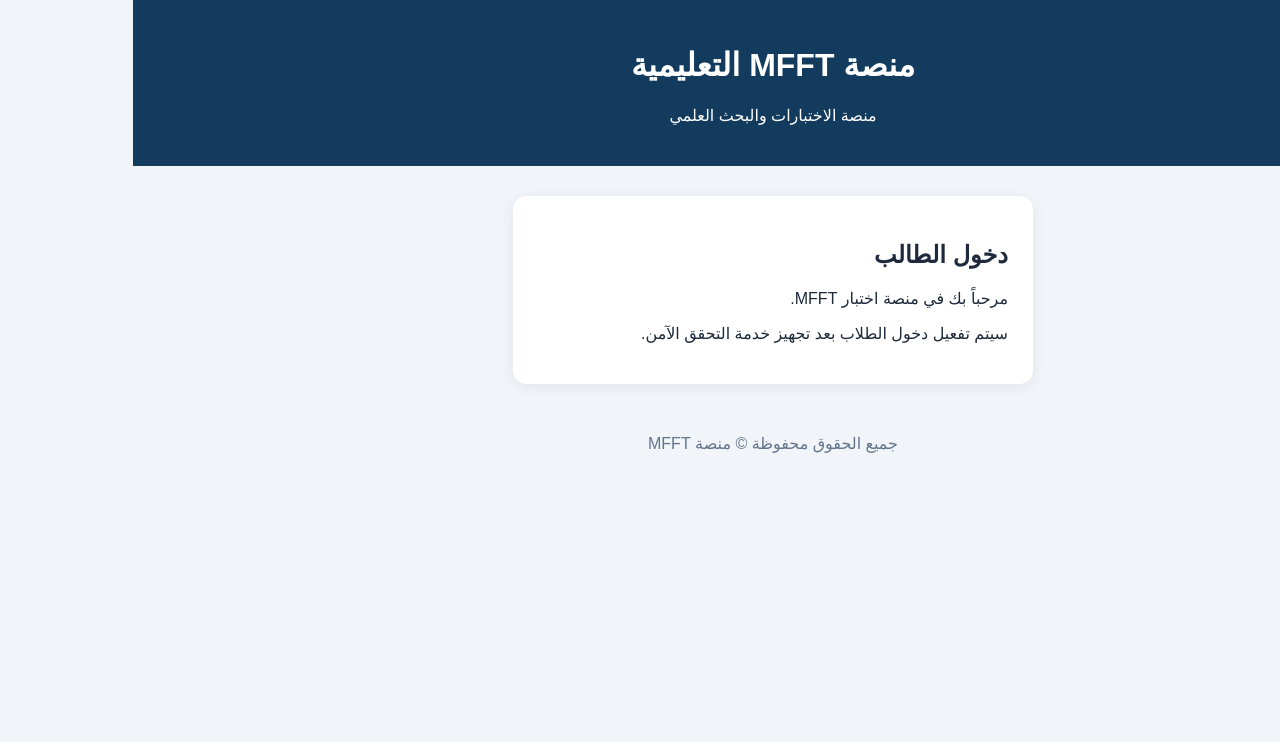
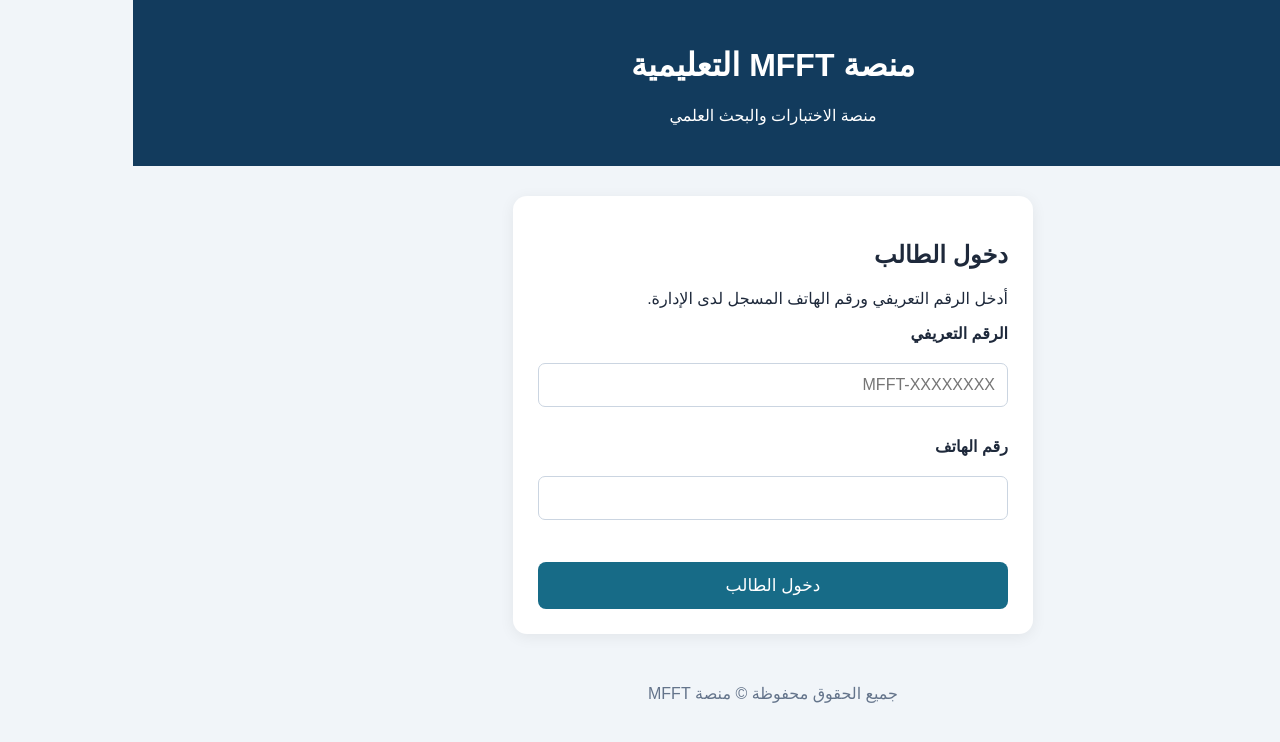
Before and after one commit to taha77779/mfft-learning-platform, a React (Vite) app: page / in a window 1280 px wide. Shown: the top 742 px of the page. Built offline with nearby package versions, Linux system fonts and the light colour scheme; no server answers.

Commit message:
Add student login functionality and session management

```diff
--- a/src/App.jsx
+++ b/src/App.jsx
@@ -18,10 +18,14 @@ export default function App() {
     email: ''
   })
   const [createdCode, setCreatedCode] = useState('')
+  const [studentCode, setStudentCode] = useState('')
+  const [studentPhone, setStudentPhone] = useState('')
+  const [studentSession, setStudentSession] = useState(null)
 
   useEffect(() => {
     const changePage = () => {
       setPage(window.location.hash === '#/admin' ? 'admin' : 'student')
+      setMessage('')
     }
     window.addEventListener('hashchange', changePage)
     return () => window.removeEventListener('hashchange', changePage)
@@ -88,12 +92,51 @@ export default function App() {
       setStudent({ name: '', phone: '', age: '', email: '' })
       setMessage('تمت إضافة الطالب بنجاح.')
     } catch (error) {
+      setMessage(error.message || 'تعذرت إضافة الطالب.')
+    }
+
+    setLoading(false)
+  }
+
+  async function studentLogin(e) {
+    e.preventDefault()
+    setLoading(true)
+    setMessage('')
+    setStudentSession(null)
+
+    try {
+      const { data, error } = await supabase.functions.invoke(
+        'student-login',
+        {
+          body: {
+            student_code: studentCode.trim().toUpperCase(),
+            phone: studentPhone.trim()
+          }
+        }
+      )
+
+      if (error) throw error
+
+      if (!data?.success || !data?.token || !data?.student) {
+        throw new Error(data?.error || 'تعذر تسجيل الدخول.')
+      }
+
+      setStudentSession(data)
+      setMessage('تم تسجيل الدخول بنجاح.')
+    } catch (error) {
       setMessage(
-        error.message || 'تعذرت إضافة الطالب. تحقق من الاتصال.'
+        error.message || 'تعذر تسجيل الدخول. تحقق من الرقم والهاتف.'
       )
     }
 
     setLoading(false)
+  }
+
+  function studentLogout() {
+    setStudentSession(null)
+    setStudentCode('')
+    setStudentPhone('')
+    setMessage('تم تسجيل الخروج.')
   }
 
   async function logout() {
@@ -213,9 +256,49 @@ export default function App() {
         </main>
       ) : (
         <main style={styles.panel}>
-          <h2>دخول الطالب</h2>
-          <p>مرحباً بك في منصة اختبار MFFT.</p>
-          <p>سيتم تفعيل دخول الطلاب بعد تجهيز خدمة التحقق الآمن.</p>
+          {!studentSession ? (
+            <>
+              <h2>دخول الطالب</h2>
+              <p>أدخل الرقم التعريفي ورقم الهاتف المسجل لدى الإدارة.</p>
+
+              <form onSubmit={studentLogin}>
+                <label>الرقم التعريفي</label>
+                <input
+                  style={styles.input}
+                  value={studentCode}
+                  onChange={e => setStudentCode(e.target.value)}
+                  placeholder="MFFT-XXXXXXXX"
+                  required
+                />
+
+                <label>رقم الهاتف</label>
+                <input
+                  style={styles.input}
+                  type="tel"
+                  value={studentPhone}
+                  onChange={e => setStudentPhone(e.target.value)}
+                  required
+                />
+
+                <button style={styles.button} disabled={loading}>
+                  {loading ? 'جارٍ التحقق...' : 'دخول الطالب'}
+                </button>
+              </form>
+
+              {message && <p style={styles.message}>{message}</p>}
+            </>
+          ) : (
+            <>
+              <h2>مرحباً {studentSession.student.student_name}</h2>
+              <p>تم التحقق من بياناتك بنجاح.</p>
+              <p>الرقم التعريفي: {studentSession.student.student_code}</p>
+              <p>سيظهر الاختبار هنا بعد استكمال ربط نظام الاختبارات.</p>
+
+              <button style={styles.logout} onClick={studentLogout}>
+                تسجيل الخروج
+              </button>
+            </>
+          )}
         </main>
       )}
 
```
